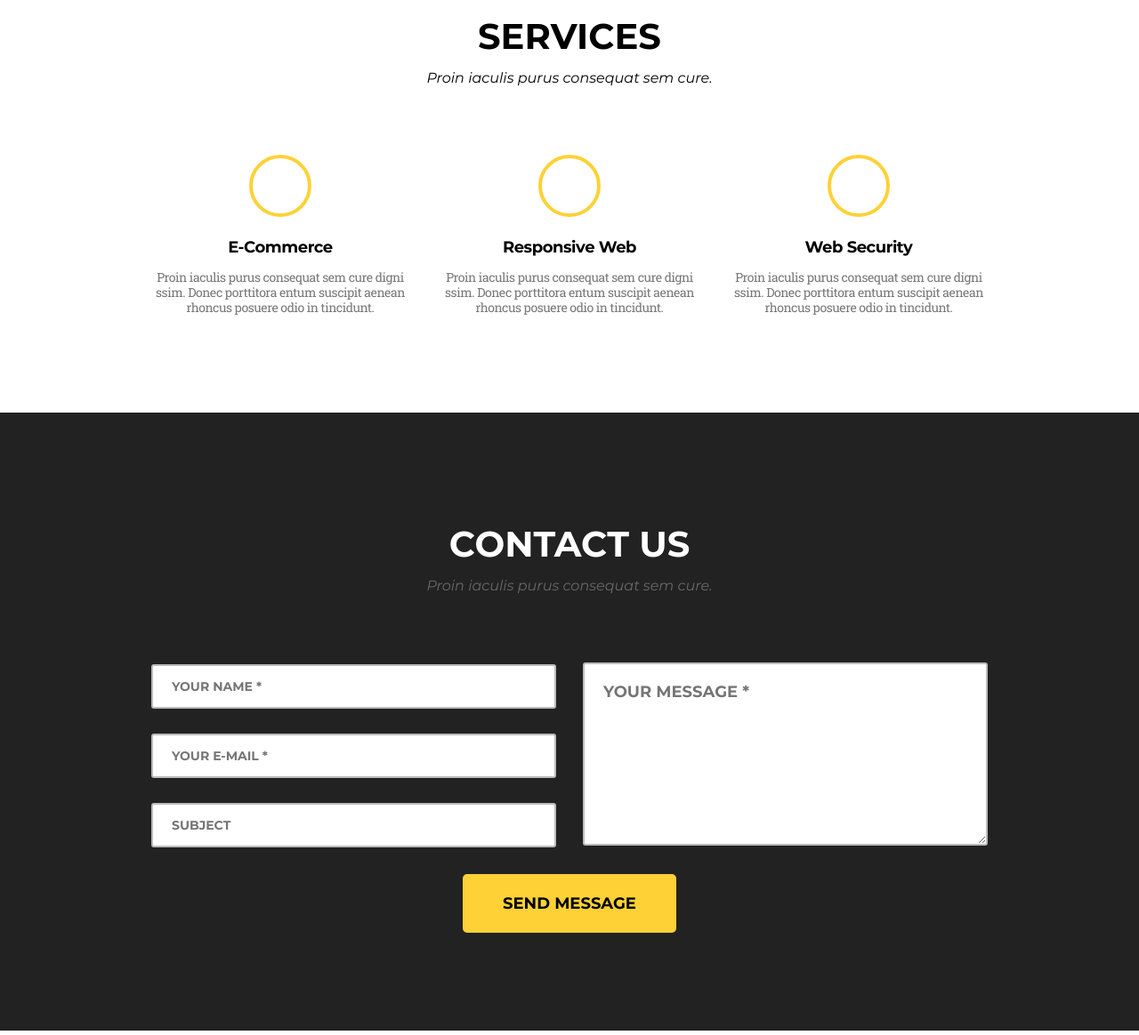
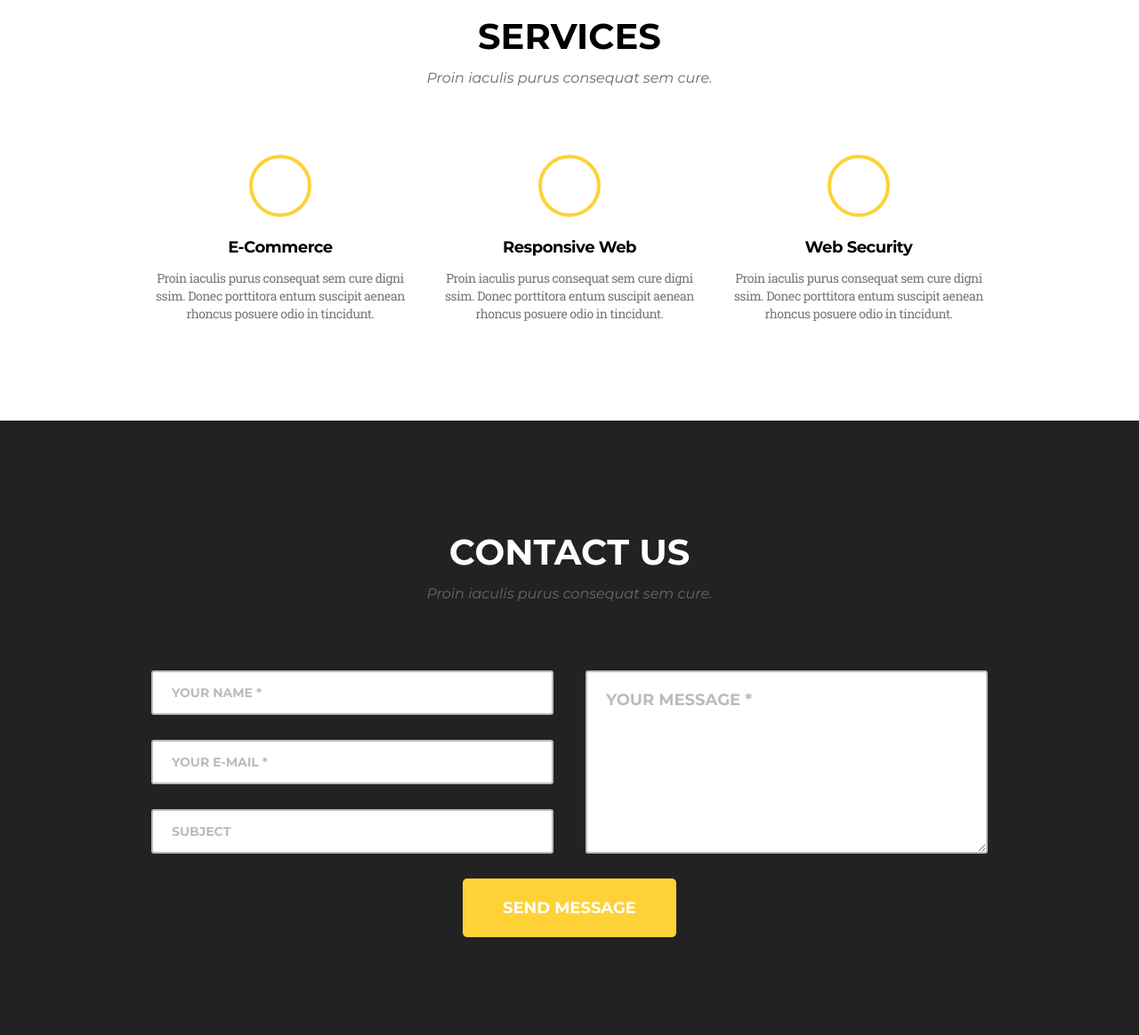
Before and after one commit to NatTuardy/goit-fe-course, a plain HTML site: page module-07/index.html in a window 1280 px wide. Shown: the part 191-1355 px from the top of the page at 89% size. Drawn offline with Linux system fonts and the light colour scheme.

Commit message:
fixed mistakes

```diff
--- a/module-07/index.html
+++ b/module-07/index.html
@@ -31,7 +31,7 @@
     <section class="services">
         <div class="container">
             <h2 class="sections-title">Services</h2>
-            <p class="sections-description">Proin iaculis purus consequat sem cure. </p>
+            <p class="sections-description color_grey">Proin iaculis purus consequat sem cure. </p>
             <ul class="services__list">
                 <li class="services__list-item">
                     <h3 class="services__list-item-title">E-Commerce</h3>
@@ -65,8 +65,8 @@
                     <input type="email" name="email" class="contact__form-input" placeholder="Your E-mail *" required>
                     <input type="text" name="subject" class="contact__form-input" placeholder="Subject">
                 </div>
-                <div><textarea name="message" class="contact__form-message" placeholder="Your message *"
-                        required></textarea></div>
+                <div class="contact_wrapper"><textarea name="message" class="contact__form-message"
+                        placeholder="Your message *" required></textarea></div>
                 <div class="contact__form-btn-wrapper">
                     <button type="submit" class="contact__form-btn">Send message</button>
                 </div>
--- a/module-07/style/style.css
+++ b/module-07/style/style.css
@@ -168,6 +168,7 @@ a {
 .services__list-item-description {
     font-family: 'Roboto Slab', 'Arial', sans-serif;
     font-size: 14px;
+    line-height: 20px;
     letter-spacing: -0.45px;
     color: #777777;
     padding-top: 16px;
@@ -229,29 +230,37 @@ a {
     flex-direction: column;
     align-items: flex-start;
     align-items: stretch;
-    width: 455px;
+    width: calc(50% - 18px);
 }
 
 .contact__form-input {
+    /* width: 100%; */
     height: 50px;
     margin-bottom: 28px;
-    text-transform: uppercase;
+
     padding: 21px;
     font-weight: 700;
-    color: #bbbbbb;
+    color: #222222;
     border: 2px solid #bbbbbb;
     border-radius: 3px;
 }
 
+.contact__form-input::placeholder,
+.contact__form-message::placeholder {
+    color: #bbbbbb;
+    text-transform: uppercase;
+}
+
+
+
 .contact__form-message {
-    width: 455px;
+
     height: 206px;
     margin-bottom: 28px;
     font-size: 18px;
-    text-transform: uppercase;
     padding: 21px;
     font-weight: 700;
-    color: #bbbbbb;
+    color: #222222;
     border: 2px solid #bbbbbb;
     border-radius: 3px;
 }
@@ -278,6 +287,7 @@ a {
 .contact__form-btn {
     width: 240px;
     height: 66px;
+    color: white;
     background-color: var(--main-color);
     font-size: 18px;
     font-weight: 700;
```
